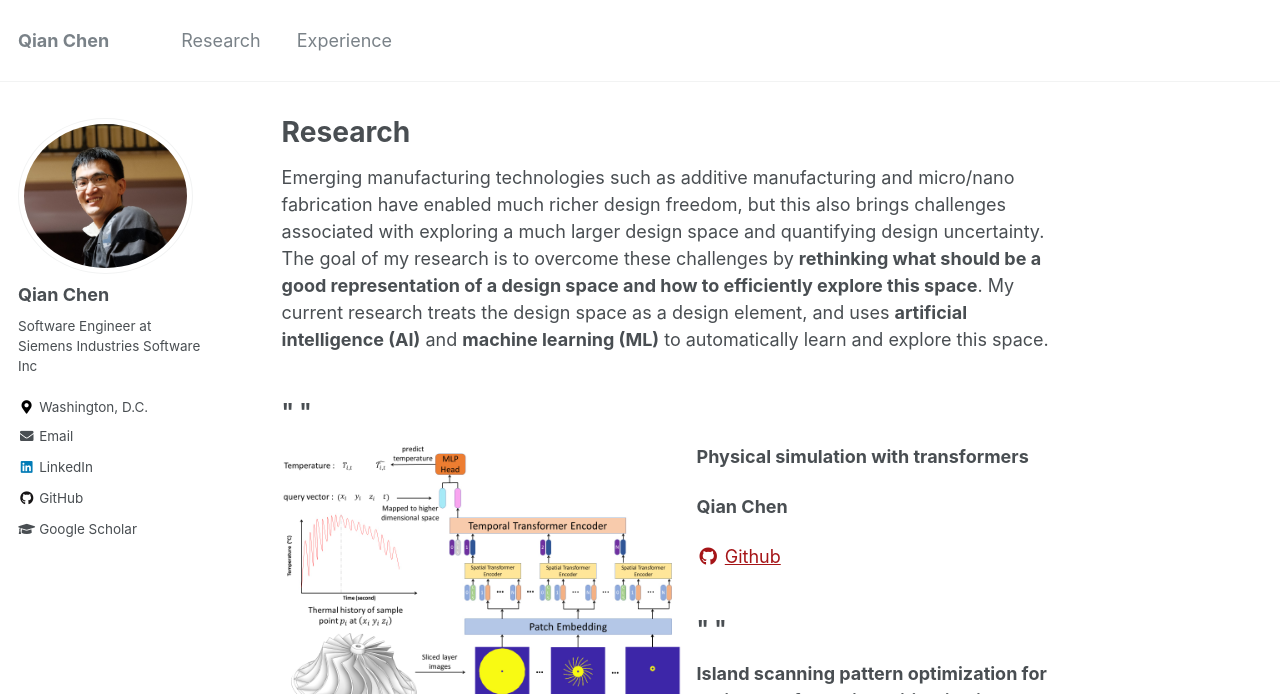
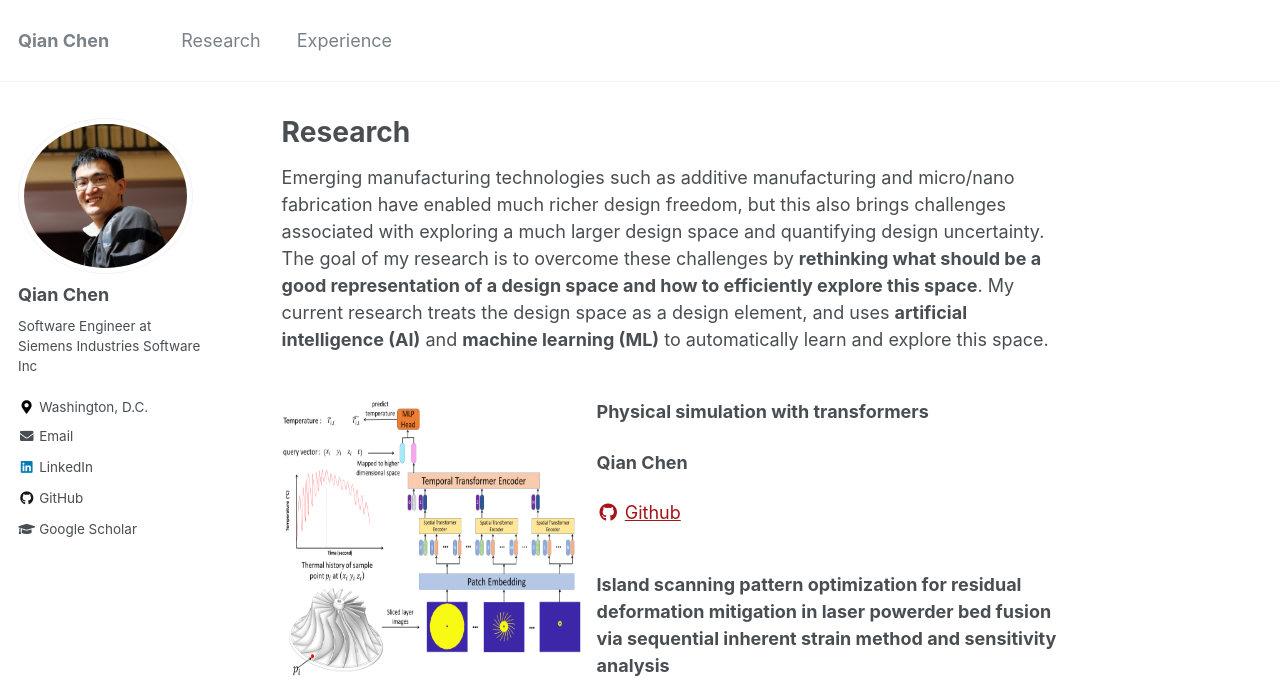
Before and after one commit to ChenQian9104/ChenQian9104.github.io, a Jekyll site: the page built from _pages/research.md, in a window 1280 px wide and 1241 px high, cut to the strip 0-694 px from the top of the window. Built offline with Jekyll 4.4.1, drawn with Linux system fonts in a browser that asks for light colours.

```diff
--- a/_includes/archive-single.html
+++ b/_includes/archive-single.html
@@ -26,7 +26,7 @@
       </div>
     {% endif %}
 
-    <h2 class="archive__item-title" itemprop="headline">"           "</h2>
+    <h2 class="archive__item-title" itemprop="headline">           </h2>
 
     {% if post.read_time %}
       <p class="page__meta"><i class="fa fa-clock-o" aria-hidden="true"></i> {% include read-time.html %}</p>
@@ -71,7 +71,7 @@
     {% if post.excerpt and post.collection == 'research' and site.read_more != 'enabled' %}
       <p class="archive__item-excerpt" itemprop="description">
         <div class="container">
-          <img src="{{ post.image }}" alt='' style="width:500px;height:300px;margin-right:15px;float:left">
+          <img src="{{ post.image }}" alt='' style="width:300px;height:300px;margin-right:15px;float:left">
           <div class="overlay">
           </div>
         </div>
```
